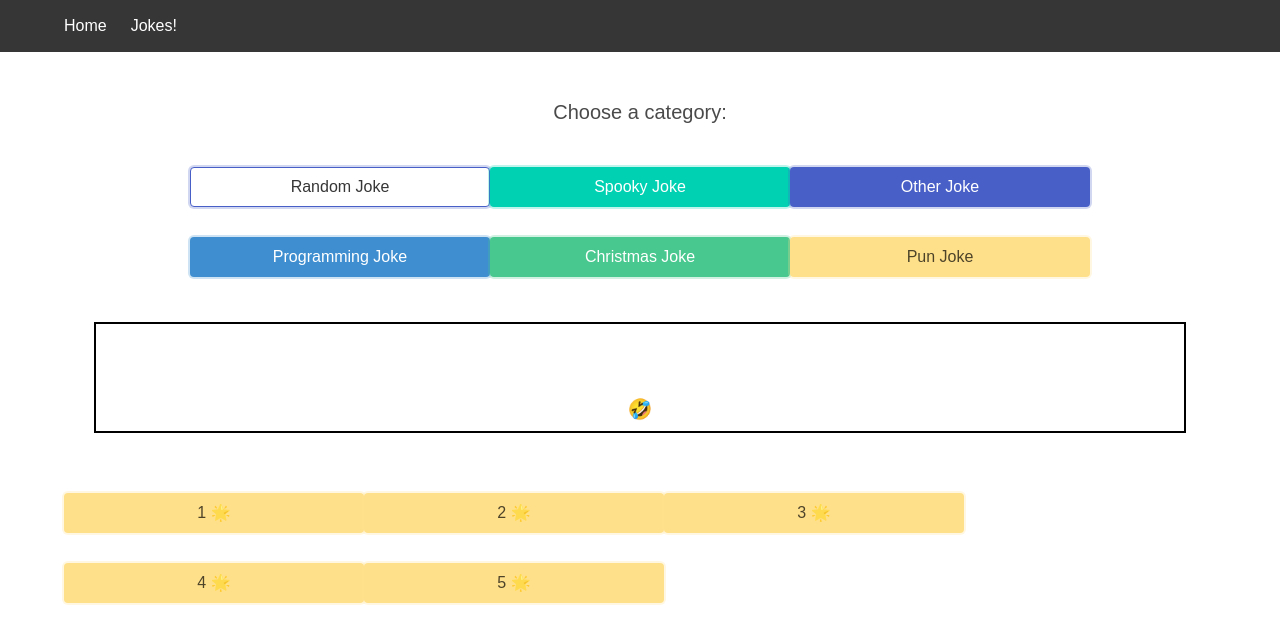
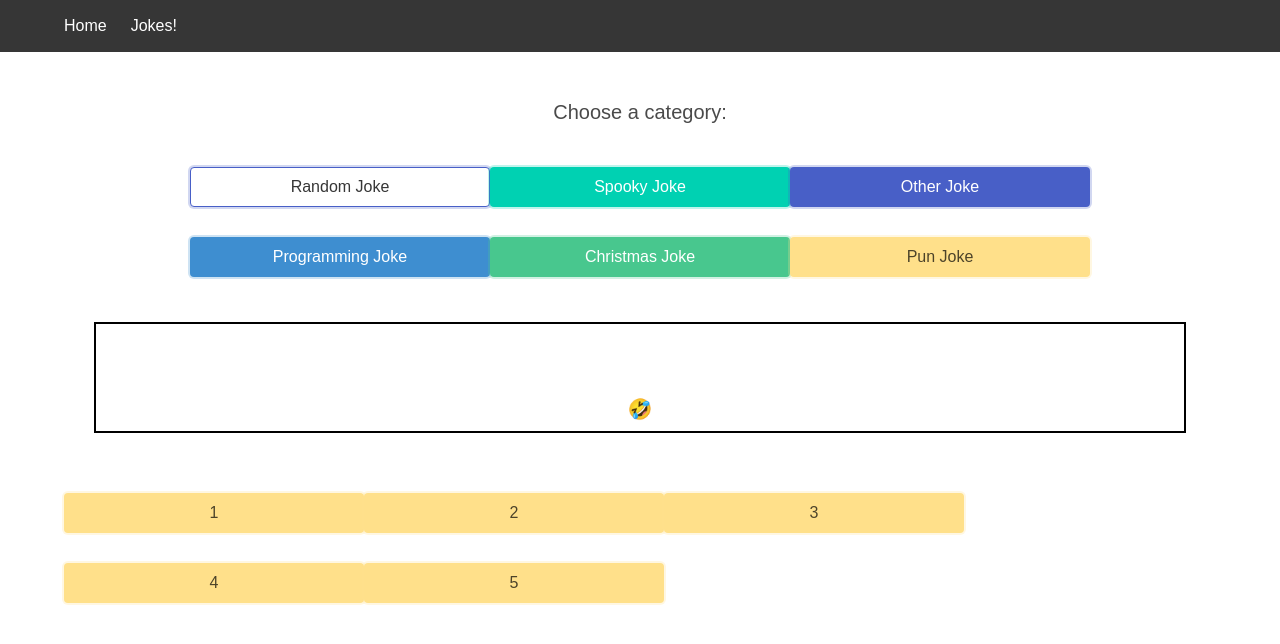
Before and after one commit to oliviafpersonal/SEI-Project-2, a React (Create React App) app: page /jokes in a window 1280 px wide. Shown: the top 644 px of the page. Built offline with nearby package versions, Linux system fonts and the light colour scheme; no server answers; a web font is replaced by a local one.

Commit message:
updated buttons

```diff
--- a/src/components/Jokes.js
+++ b/src/components/Jokes.js
@@ -5,8 +5,6 @@ const Home = () => {
 
   const [joke, setJoke] = useState([])
   const [ratingSelected, setRatingSelected] = useState(false)
-
-
 
   useEffect(() => {
     getJoke('any')
@@ -59,11 +57,11 @@ const Home = () => {
         </p>
         {(ratingSelected === false) ?
           <div className='ratingButtons'>
-            <a className='button is-warning is-focused' onClick={() => rateJoke(1)}>1 🌟  </a>
-            <a className='button is-warning is-focused' onClick={() => rateJoke(2)}>2 🌟</a>
-            <a className='button is-warning is-focused' onClick={() => rateJoke(3)}>3 🌟</a>
-            <a className='button is-warning is-focused' onClick={() => rateJoke(4)}>4 🌟</a>
-            <a className='button is-warning is-focused' onClick={() => rateJoke(5)}>5 🌟</a>
+            <p className='button is-warning is-focused' onClick={() => rateJoke(1)}>1 </p>
+            <p className='button is-warning is-focused' onClick={() => rateJoke(2)}>2 </p>
+            <p className='button is-warning is-focused' onClick={() => rateJoke(3)}>3 </p>
+            <p className='button is-warning is-focused' onClick={() => rateJoke(4)}>4 </p>
+            <p className='button is-warning is-focused' onClick={() => rateJoke(5)}>5 </p>
           </div>
           :
           <div className='you-rated-the-joke'>
```
